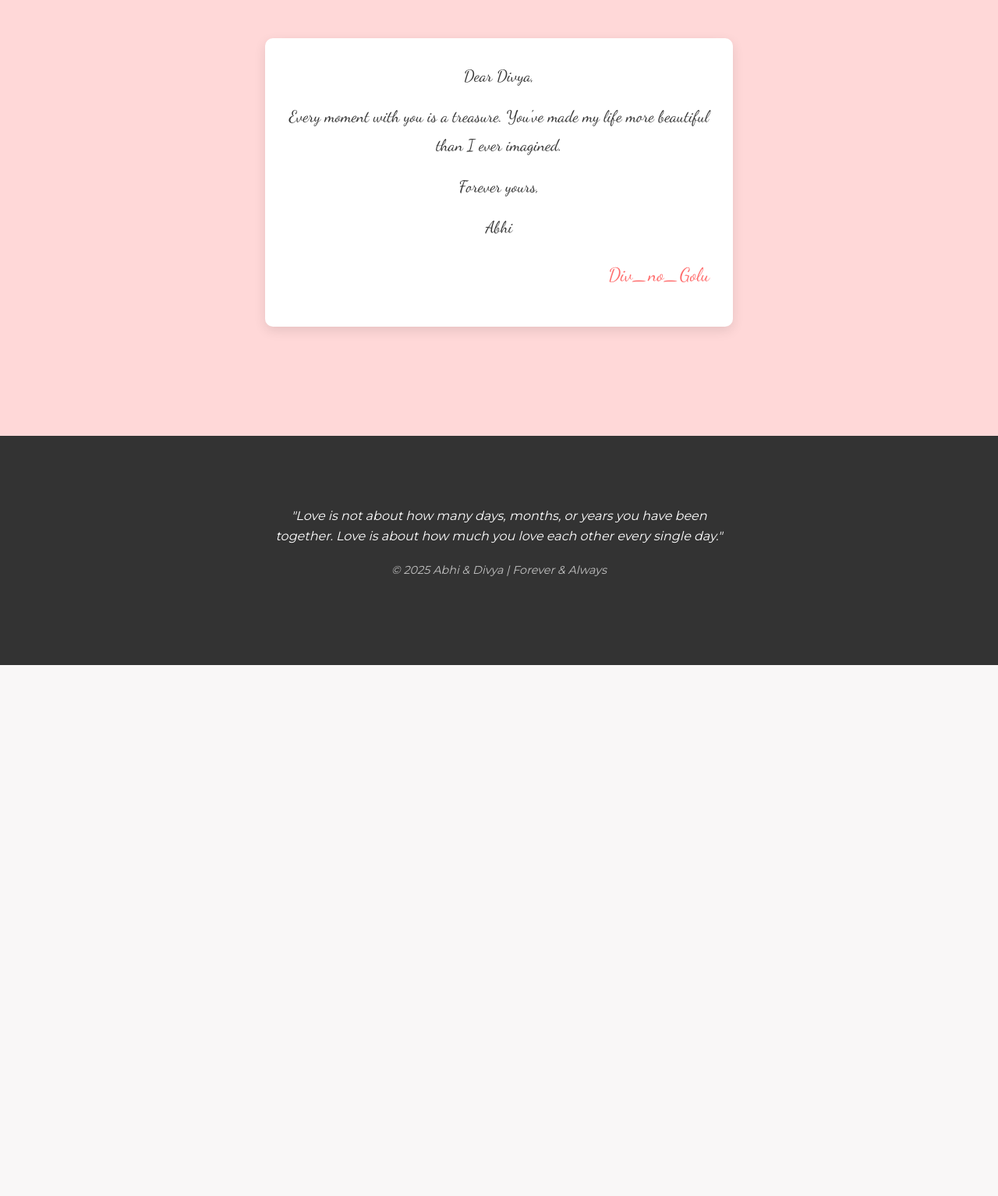
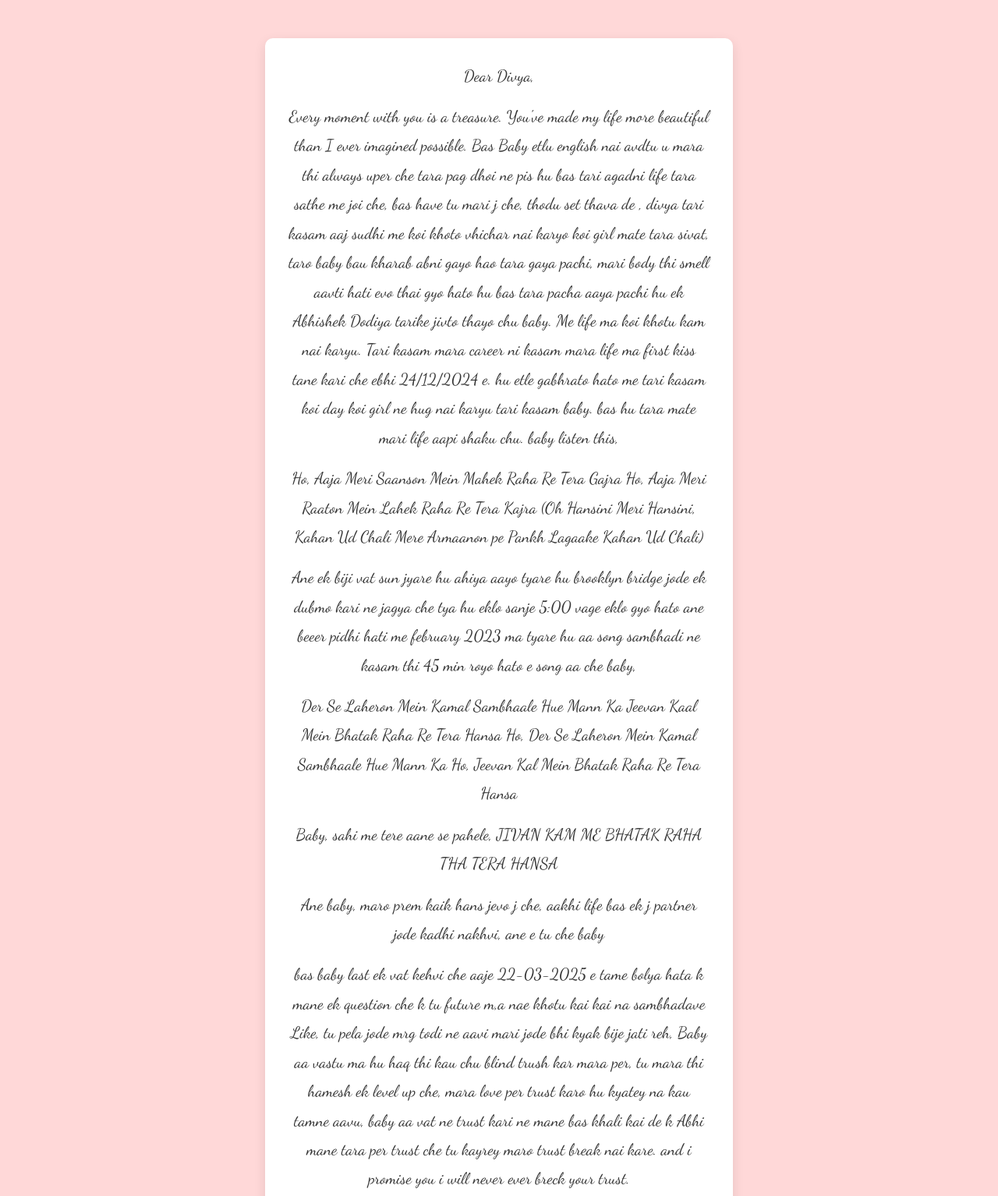
Before and after one commit to abhigt2733/love-story-website, a plain HTML site: page index.html in a window 1280 px wide. Shown: the part 8240-9774 px from the top of the page at 78% size. Before the commit the page ends 9093 px from the top, so only its background shows below. Drawn offline with nearby package versions, Linux system fonts and the light colour scheme.

Commit message:
Update index.html

```diff
--- a/index.html
+++ b/index.html
@@ -222,10 +222,41 @@
             <div class="love-message-container">
                 <div class="love-letter">
                     <p>Dear Divya,</p>
-                    <p>Every moment with you is a treasure. You've made my life more beautiful than I ever imagined.</p>
-                    <p>Forever yours,</p>
-                    <p>Abhi</p>
-                    <p>Div_no_Golu</p>
+                        <p>Every moment with you is a treasure. You've made my life more beautiful than I ever imagined possible.
+                            Bas Baby etlu english nai avdtu u mara thi always uper che tara pag dhoi ne pis hu bas tari agadni life tara sathe me joi che, bas have tu mari j che, thodu set thava de , divya tari kasam aaj sudhi me koi khoto vhichar nai karyo koi girl mate tara sivat, taro baby bau kharab abni gayo hao tara gaya pachi, mari body thi smell aavti hati evo thai gyo hato hu bas tara pacha aaya pachi hu ek Abhishek Dodiya tarike jivto thayo chu baby. Me life ma koi khotu kam nai karyu. Tari kasam mara career ni kasam mara life ma first kiss tane kari che ebhi 24/12/2024 e. hu etle gabhrato hato me tari kasam koi day koi girl ne hug nai karyu tari kasam baby.
+                            bas hu tara mate mari life aapi shaku chu.
+                            baby listen this,
+
+                        </p>
+                        <p>Ho, Aaja Meri Saanson Mein Mahek Raha Re Tera Gajra
+
+                            Ho, Aaja Meri Raaton Mein Lahek Raha Re Tera Kajra
+
+                            (Oh Hansini Meri Hansini, Kahan Ud Chali
+
+                            Mere Armaanon pe Pankh Lagaake Kahan Ud Chali)</p>
+
+                            <P>Ane ek biji vat sun jyare hu ahiya aayo tyare hu brooklyn bridge jode ek dubmo kari ne jagya che tya hu eklo sanje 5:00 vage eklo gyo hato ane beeer pidhi hati me february 2023 ma tyare hu aa song sambhadi ne kasam thi 45 min royo hato e song aa che baby,
+
+                            </P>
+                            <p> Der Se Laheron Mein Kamal Sambhaale Hue Mann Ka
+
+                                Jeevan Kaal Mein Bhatak Raha Re Tera Hansa
+
+                                Ho, Der Se Laheron Mein Kamal Sambhaale Hue Mann Ka
+
+                                Ho, Jeevan Kal Mein Bhatak Raha Re Tera Hansa</p>
+                                <p> Baby, sahi me tere aane se pahele, JIVAN KAM ME BHATAK RAHA THA TERA HANSA</p>
+                                <P>Ane baby, maro prem kaik hans jevo j che, aakhi life bas ek j partner jode kadhi nakhvi, ane e tu che baby</P>
+                                <p>bas baby last ek vat kehvi che aaje 22-03-2025 e tame bolya hata k mane ek question che k tu future m,a nae khotu kai kai na sambhadave Like, tu pela jode mrg todi ne aavi mari jode bhi kyak bije jati reh, Baby aa vastu ma hu haq thi kau chu blind trush kar mara per, tu mara thi hamesh ek level up che, mara love per trust karo hu kyatey na kau tamne aavu, baby aa vat ne trust kari ne mane bas khali kai de k Abhi mane tara per trust che tu kayrey maro trust break nai kare. and i promise you i will never ever breck your trust. </p>
+                                <p>Bas tu mari ane hu taro bani ne raishu promise jaan. and one important thing me drink nai karelu right now 1:16 am thaya che rat na bas mane tari bau yaad aave che tu mara mate badhu j che mari jaan, hu tara mate kai bhi kari shaku chu aa vastu no trust karje.</p>
+                                <p>Atyar sudhi request karto hato have ek tamara golu no order mane lo ne please,</p>
+                                <p>Baby, tane kai bhi jarur hoy bkai bhi problem hoy to mane kevanu, tari help karwa tari problem dur karwa hu khud ne vechi daish. bas aatlu kehvu hatu have vadhare hu kaish to radi jaish hu baby please maaf kar dejo if kai bhi khotu lagyu hoy.</p>
+                                </p>
+                                <p>Baby i love you so much mari jaan, Mari Rabbit, Mar Baby, My love, Mari cutie, Mari Div, Maro Pehlo Prem, Mari life.</p>
+                        <p>Forever yours,</p>
+                        <p>Abhi</p>
+                        <p>Div_no_Goluu</p>
                 </div>
             </div>
         </div>
```
